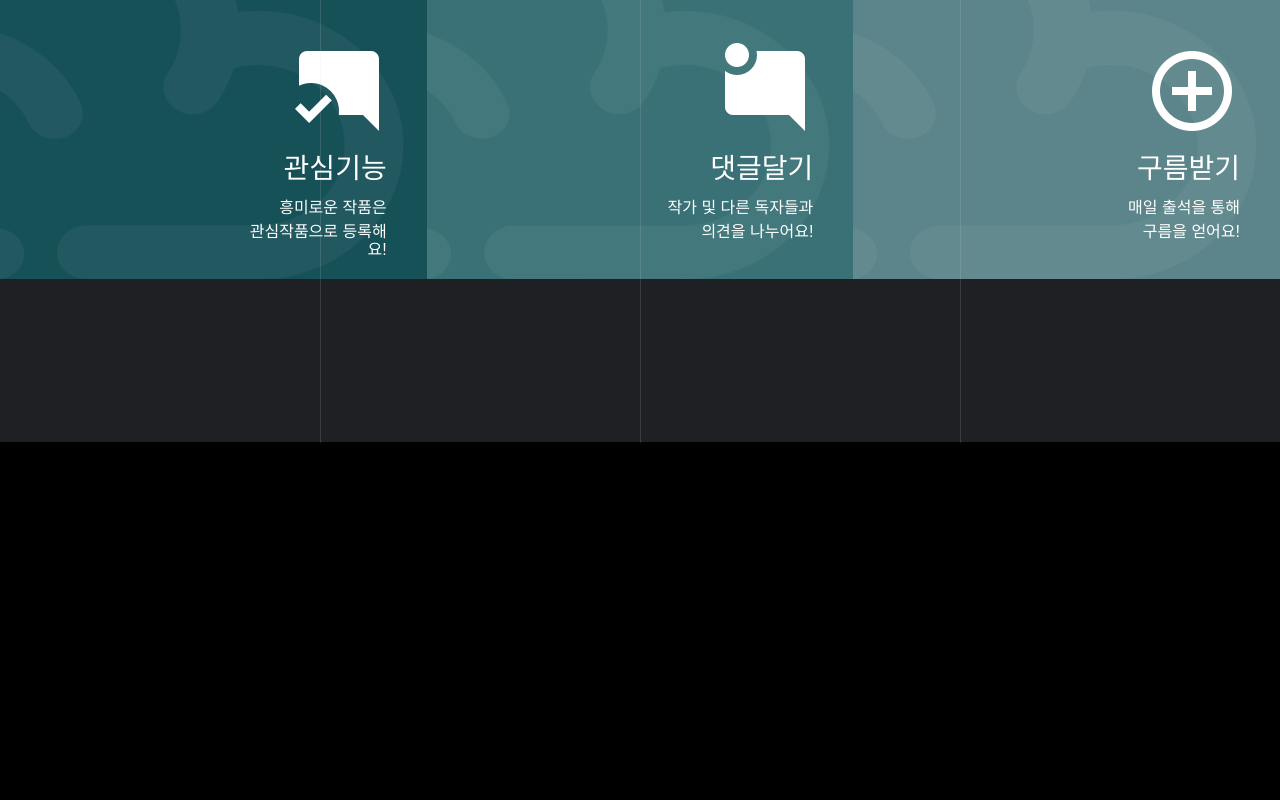
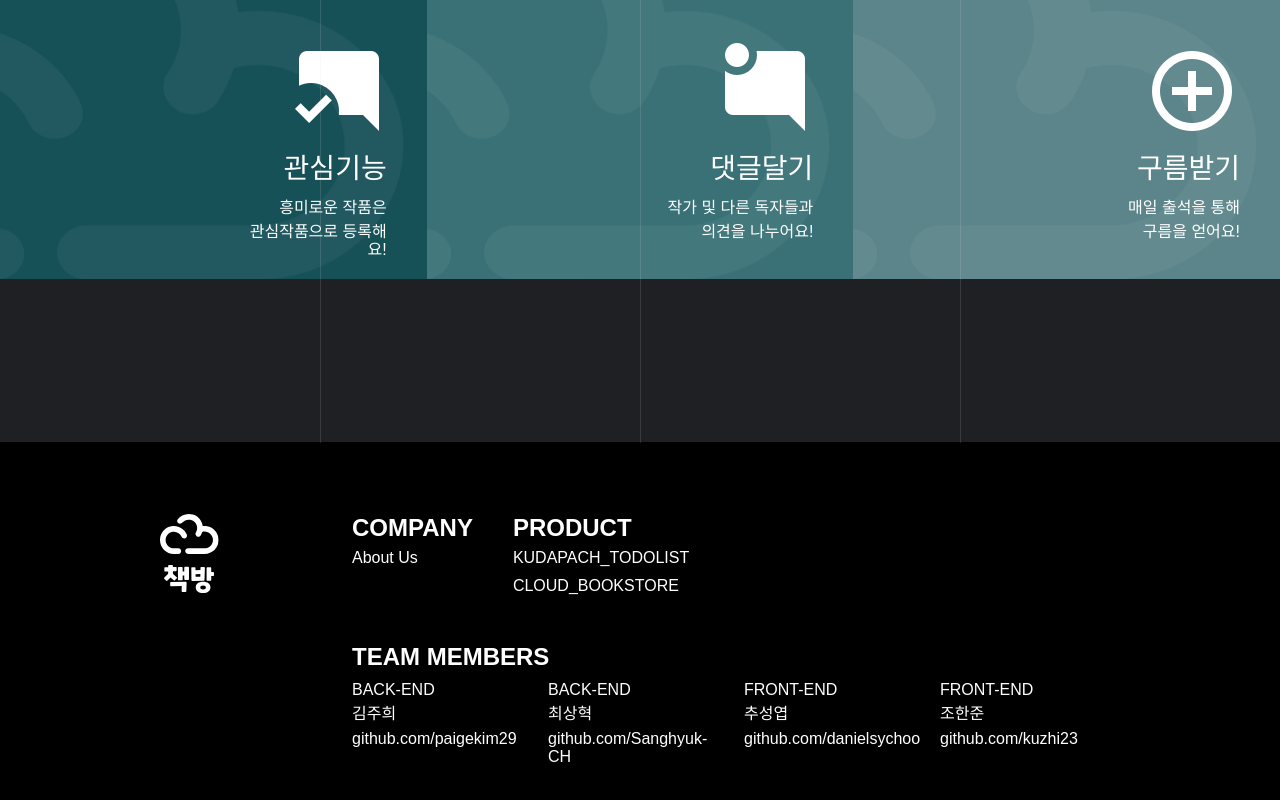
Before and after one commit to codestates/cloud-bookstore-client, a React (Create React App) app: page / in a window 1280 px wide. Shown: the part 4723-5523 px from the top of the page. Built offline with nearby package versions, Linux system fonts and the light colour scheme.

Commit message:
[1-3] Update footer

```diff
--- a/src/css/Landingpage.css
+++ b/src/css/Landingpage.css
@@ -371,4 +371,85 @@
 .footer {
   background-color: #000000;
   height: 398px;
+  display: flex;
+  justify-content: center;
+  align-items: center;
 }
+
+.footerInnerBox {
+  width: 960px;
+  height: 254px;
+  display: flex;
+}
+
+.footerLogoWrapper {
+  flex: 1 1 192px;
+}
+
+.footerLogo {
+  width: 59px;
+  height: 79px;
+  background-image: url('../asset/landingpage/footerLogo.svg');
+}
+
+.footerWrapper {
+  flex: 4 1 768px;
+  display: flex;
+  flex-direction: column;
+}
+
+.footerFirstLine {
+  width: 100%;
+  height: 50%;
+  display: flex;
+  color: white;
+}
+
+.firstFooterText {
+  height: 35px;
+  font-size: 24px;
+  font-weight: bold;
+}
+
+.companyWrapper {
+  margin: 0 40px 0 0;
+}
+
+.KUDAPACH_TODOLIST {
+  margin: 0 0 10px 0;
+}
+
+.footerSecondLine {
+  color: #ffffff;
+  width: 100%;
+  height: 50%;
+  display: flex;
+  flex-direction: column;
+  justify-content: space-around;
+}
+
+.teamMembersText {
+  height: 35px;
+  font-size: 24px;
+  font-weight: bold;
+}
+
+.teamMemberBox {
+  display: flex;
+  justify-content: space-between;
+}
+
+.teamMembersWrapper {
+  font-size: 16px;
+  width: 180px;
+}
+
+.teamMembersWrapper > a,
+.companyWrapper > a,
+.productWrapper >a {
+  color: #ffffff;
+}
+
+.memberName {
+  margin: 6px 0;
+}
--- a/src/pages/Landingpage.tsx
+++ b/src/pages/Landingpage.tsx
@@ -198,7 +198,93 @@ function Landingpage() {
           </div>
         </div>
       </div>
-      <div className="footer">footer</div>
+      <div className="footer">
+        <div className="footerInnerBox">
+          <div className="footerLogoWrapper">
+            <div className="footerLogo"></div>
+          </div>
+          <div className="footerWrapper">
+            <div className="footerFirstLine">
+              <div className="companyWrapper">
+                <div id="companyText" className="firstFooterText">
+                  COMPANY
+                </div>
+                <a href="#" target="_blank" rel="noreferrer">
+                  <div className="aboutUs">About Us</div>
+                </a>
+              </div>
+              <div className="productWrapper">
+                <div id="productText" className="firstFooterText">
+                  PRODUCT
+                </div>
+                <a
+                  href="https://www.kudapach.com"
+                  target="_blank"
+                  rel="noreferrer"
+                >
+                  <div className="KUDAPACH_TODOLIST">KUDAPACH_TODOLIST</div>
+                </a>
+                <a
+                  href="https://cloud-bookstore.com/"
+                  target="_blank"
+                  rel="noreferrer"
+                >
+                  <div className="CLOUD_BOOKSTORE">CLOUD_BOOKSTORE</div>
+                </a>
+              </div>
+            </div>
+            <div className="footerSecondLine">
+              <div className="teamMembersText">TEAM MEMBERS</div>
+              <div className="teamMemberBox">
+                <span className="teamMembersWrapper">
+                  <div className="memberPart">BACK-END</div>
+                  <div className="memberName">김주희</div>
+                  <a
+                    href="https://www.github.com/paigekim29"
+                    target="_blank"
+                    rel="noreferrer"
+                  >
+                    <div className="memberGithub">github.com/paigekim29</div>
+                  </a>
+                </span>
+                <span className="teamMembersWrapper">
+                  <div className="memberPart">BACK-END</div>
+                  <div className="memberName">최상혁</div>
+                  <a
+                    href="https://www.github.com/Sanghyuk-CH"
+                    target="_blank"
+                    rel="noreferrer"
+                  >
+                    <div className="memberGithub">github.com/Sanghyuk-CH</div>
+                  </a>
+                </span>
+                <span className="teamMembersWrapper">
+                  <div className="memberPart">FRONT-END</div>
+                  <div className="memberName">추성엽</div>
+                  <a
+                    href="https://www.github.com/danielsychoo"
+                    target="_blank"
+                    rel="noreferrer"
+                  >
+                    <div className="memberGithub">github.com/danielsychoo</div>
+                  </a>
+                </span>
+                <span className="teamMembersWrapper">
+                  <div className="memberPart">FRONT-END</div>
+                  <div className="memberName">조한준</div>
+                  <a
+                    href="https://www.github.com/kuzhi23"
+                    target="_blank"
+                    rel="noreferrer"
+                  >
+                    <div className="memberGithub">github.com/kuzhi23</div>
+                  </a>
+                </span>
+              </div>
+            </div>
+          </div>
+        </div>
+      </div>
     </>
   );
 }
```
Also changed, not shown: src/asset/landingpage/footerLogo.svg (added).
